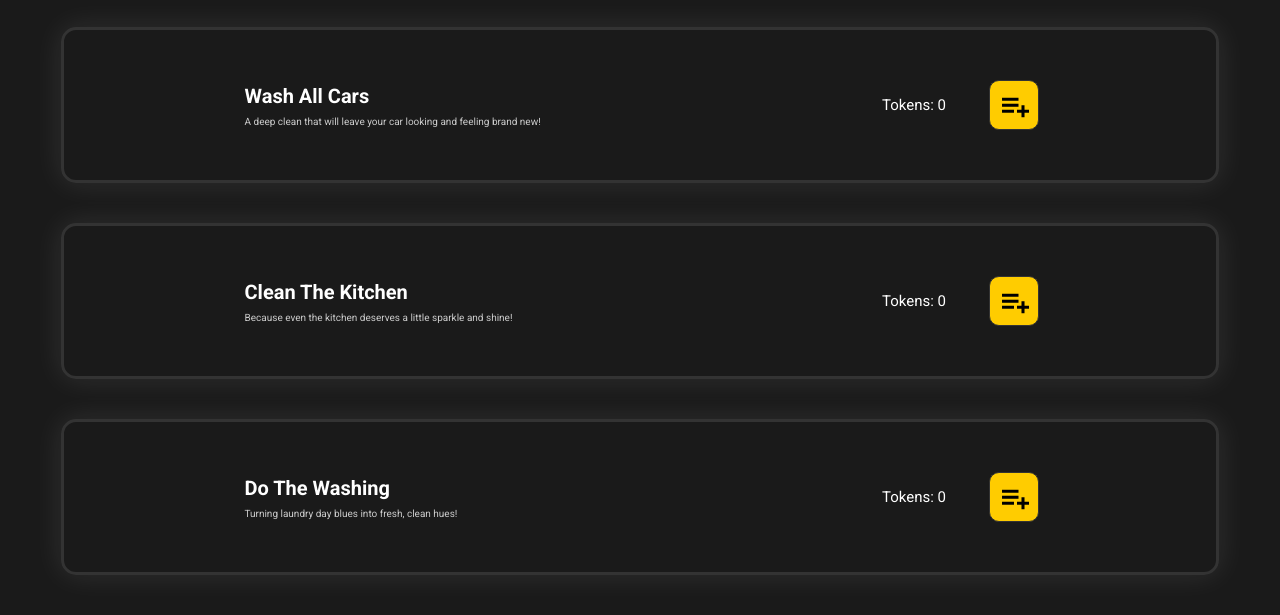
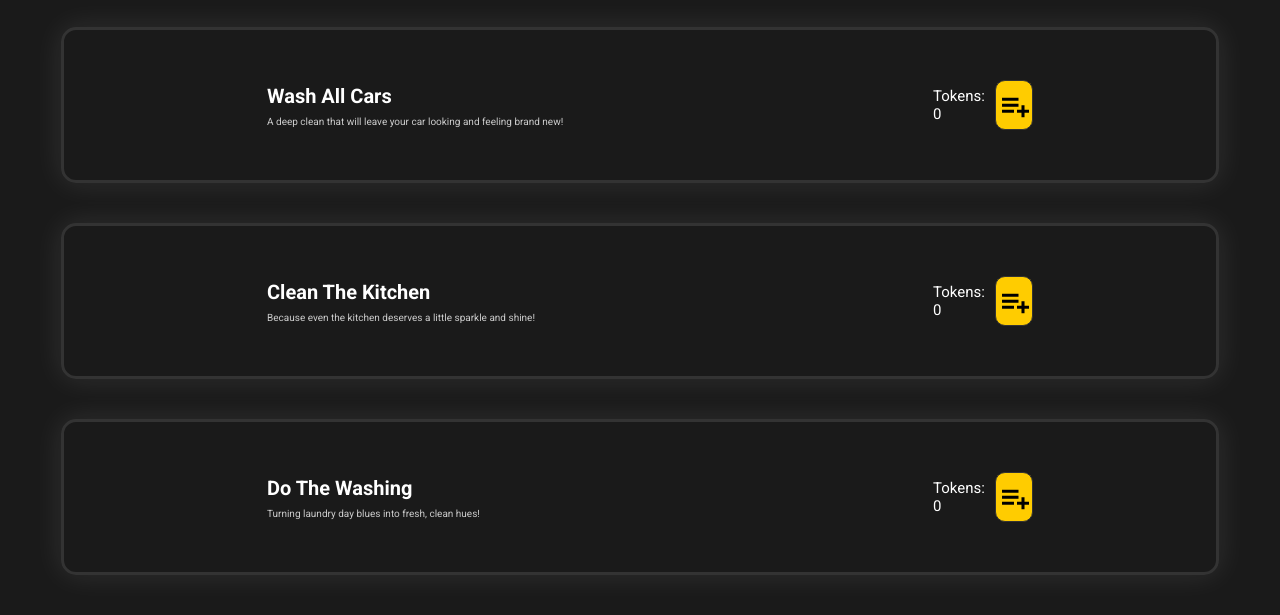
Before and after one commit to CactusKing136/ChoreTracker, a website built with Vite: page index.html in a window 1280 px wide. Shown: the part 185-800 px from the top of the page. Built offline with nearby package versions, Linux system fonts and the light colour scheme; no server answers.

Commit message:
card info lees wide

```diff
--- a/styles.css
+++ b/styles.css
@@ -90,7 +90,7 @@ body {
   .token-info {
     display: flex;
     align-items: center;
-    width: 190px;
+    width: 100px;
     font-size: 15px;
     justify-content: space-around;
   }
```
